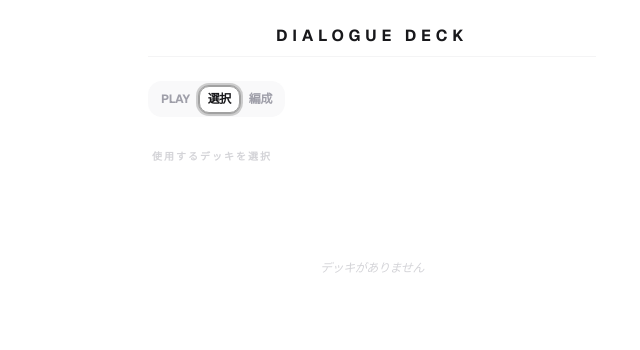
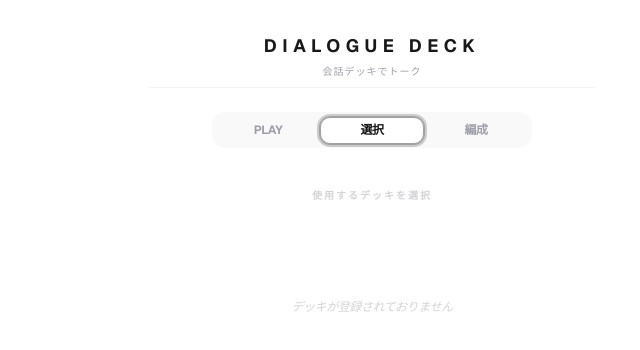
Before and after one commit to maithteeth/conversation-deck, a Next.js app: page / in a window 1280 px wide. Both pictures are taken after a click on the tab "選択". Shown: the top 350 px of the page, without its empty margins (268-908 px from the left). Built offline with nearby package versions, Linux system fonts and the light colour scheme.

Commit message:
Refine: Add tagline and update deck labels for Conversation Deck

```diff
--- a/app/page.tsx
+++ b/app/page.tsx
@@ -59,7 +59,7 @@ export default function ConversationDeck() {
     setDecks([...decks, newDeck])
     setNewDeckName("")
     setSelectedDeckId(newDeck.id)
-    setActiveTab("edit") // 作成後は編成画面へ
+    setActiveTab("edit")
   }
 
   const addCard = () => {
@@ -72,26 +72,30 @@ export default function ConversationDeck() {
     setSelectedDeckId(id)
     setCurrentCardIndex(0)
     setCopied(false)
-    setActiveTab("play") // 選択したらプレイ画面へ移動
+    setActiveTab("play")
   }
 
   return (
-    <main className="min-h-[100dvh] bg-white text-zinc-900 p-4 font-sans antialiased tracking-tight">
+    <main className="min-h-[100dvh] bg-white text-zinc-900 px-8 py-6 font-sans antialiased tracking-tight">
       <div className="max-w-md mx-auto space-y-6">
-        <header className="py-2 border-b border-zinc-100">
-          <h1 className="text-base font-bold tracking-[0.3em] text-center uppercase text-zinc-900">Dialogue Deck</h1>
+        <header className="py-2 border-b border-zinc-100 flex flex-col items-center">
+          <h1 className="text-lg font-bold tracking-[0.3em] uppercase text-zinc-900">Dialogue Deck</h1>
+          {/* キャッチコピーを追加 */}
+          <p className="text-[10px] font-medium text-zinc-400 tracking-widest mt-1">会話デッキでトーク</p>
         </header>
 
         <Tabs value={activeTab} onValueChange={setActiveTab} className="w-full">
-          <TabsList className="bg-zinc-100/50 p-1 rounded-xl mb-6 h-12">
-            <TabsTrigger value="play" className="w-full rounded-lg py-2 text-xs font-bold data-[state=active]:bg-white data-[state=active]:text-zinc-900 text-zinc-400 transition-all">PLAY</TabsTrigger>
-            <TabsTrigger value="select" className="w-full rounded-lg py-2 text-xs font-bold data-[state=active]:bg-white data-[state=active]:text-zinc-900 text-zinc-400 transition-all">選択</TabsTrigger>
-            <TabsTrigger value="edit" className="w-full rounded-lg py-2 text-xs font-bold data-[state=active]:bg-white data-[state=active]:text-zinc-900 text-zinc-400 transition-all">編成</TabsTrigger>
-          </TabsList>
+          <div className="flex justify-center mb-8">
+            <TabsList className="bg-zinc-100/50 p-1 rounded-xl h-12 w-full max-w-[320px]">
+              <TabsTrigger value="play" className="w-full rounded-lg py-2 text-xs font-bold data-[state=active]:bg-indigo-600 data-[state=active]:text-white text-zinc-400 transition-all uppercase">PLAY</TabsTrigger>
+              <TabsTrigger value="select" className="w-full rounded-lg py-2 text-xs font-bold data-[state=active]:bg-white data-[state=active]:text-zinc-900 text-zinc-400 transition-all">選択</TabsTrigger>
+              <TabsTrigger value="edit" className="w-full rounded-lg py-2 text-xs font-bold data-[state=active]:bg-white data-[state=active]:text-zinc-900 text-zinc-400 transition-all">編成</TabsTrigger>
+            </TabsList>
+          </div>
 
           <TabsContent value="play" className="m-0 outline-none">
             {selectedDeck && selectedDeck.cards.length > 0 ? (
-              <div className="relative min-h-[75dvh] py-10 bg-zinc-50 rounded-[40px] flex flex-col items-center justify-between border border-zinc-100 shadow-inner px-6">
+              <div className="relative min-h-[72dvh] py-10 bg-zinc-50 rounded-[40px] flex flex-col items-center justify-between border border-zinc-100 shadow-inner px-6">
                 <div className="absolute top-6 px-4 py-1 bg-white border border-zinc-200 rounded-full shadow-sm">
                   <span className="text-[10px] font-bold text-zinc-400 tracking-widest uppercase">{selectedDeck.name}</span>
                 </div>
@@ -118,13 +122,13 @@ export default function ConversationDeck() {
                           onClick={(e) => { e.stopPropagation(); copyToClipboard(); }}
                           className="absolute top-6 left-6 text-zinc-200 hover:text-zinc-900 z-10 hover:bg-zinc-50 rounded-full"
                         >
-                          {copied ? <Check size={18} className="text-zinc-900" /> : <Copy size={18} />}
+                          {copied ? <Check size={20} className="text-zinc-900" /> : <Copy size={20} />}
                         </Button>
 
-                        <div className="absolute top-7 right-7 text-zinc-50"><Layers size={24}/></div>
-                        <div className="absolute bottom-7 left-7 text-zinc-50"><BookOpen size={24}/></div>
+                        <div className="absolute top-7 right-7 text-zinc-50"><Layers size={28}/></div>
+                        <div className="absolute bottom-7 left-7 text-zinc-50"><BookOpen size={28}/></div>
 
-                        <p className="text-xl font-bold text-zinc-800 text-center leading-relaxed tracking-tight">
+                        <p className="text-2xl font-bold text-zinc-800 text-center leading-relaxed tracking-tight">
                           {selectedDeck.cards[currentCardIndex].text}
                         </p>
                       </Card>
@@ -148,50 +152,50 @@ export default function ConversationDeck() {
             ) : (
               <div className="min-h-[70vh] flex flex-col items-center justify-center bg-zinc-50 rounded-[40px] text-zinc-300 border border-dashed border-zinc-200 gap-4">
                 <BookOpen size={32} strokeWidth={1} />
-                <span className="text-xs font-bold tracking-widest uppercase">デッキまたはカードを登録してください</span>
+                <span className="text-xs font-bold tracking-widest uppercase">会話カードを登録してください</span>
               </div>
             )}
           </TabsContent>
 
           <TabsContent value="select" className="space-y-4 outline-none">
-            <h3 className="text-[10px] font-bold text-zinc-300 tracking-[0.2em] uppercase px-1">使用するデッキを選択</h3>
+            <h3 className="text-[10px] font-bold text-zinc-300 tracking-[0.2em] uppercase px-1 text-center">使用するデッキを選択</h3>
             <div className="grid gap-3">
               {decks.map(d => (
                 <button
                   key={d.id}
                   onClick={() => selectDeckAndPlay(d.id)}
-                  className={`flex items-center justify-between p-5 rounded-2xl border transition-all ${selectedDeckId === d.id ? "bg-zinc-900 border-zinc-900 text-white shadow-lg" : "bg-white border-zinc-100 text-zinc-600 hover:border-zinc-300"}`}
+                  className={`flex items-center justify-between p-6 rounded-2xl border transition-all ${selectedDeckId === d.id ? "bg-zinc-900 border-zinc-900 text-white shadow-lg" : "bg-white border-zinc-100 text-zinc-600 hover:border-zinc-300 shadow-sm"}`}
                 >
                   <div className="flex flex-col items-start">
-                    <span className="font-bold text-sm">{d.name}</span>
-                    <span className={`text-[10px] ${selectedDeckId === d.id ? "text-zinc-400" : "text-zinc-300"}`}>{d.cards.length} 枚のカード</span>
+                    <span className="font-bold text-base">{d.name}</span>
+                    <span className={`text-[10px] mt-1 ${selectedDeckId === d.id ? "text-zinc-400" : "text-zinc-300"}`}>{d.cards.length} 枚のカード</span>
                   </div>
-                  <ChevronRight size={18} opacity={selectedDeckId === d.id ? 1 : 0.3} />
+                  <ChevronRight size={20} opacity={selectedDeckId === d.id ? 1 : 0.3} />
                 </button>
               ))}
               {decks.length === 0 && (
-                <p className="text-center py-20 text-zinc-300 text-xs italic">デッキがありません</p>
+                <p className="text-center py-20 text-zinc-300 text-xs italic font-medium">デッキが登録されておりません</p>
               )}
             </div>
           </TabsContent>
 
           <TabsContent value="edit" className="space-y-10 outline-none">
-            <section className="space-y-4 px-1">
-              <h3 className="text-[10px] font-bold text-zinc-300 tracking-[0.2em] uppercase">デッキを新規作成</h3>
+            <section className="space-y-4">
+              <h3 className="text-[10px] font-bold text-zinc-300 tracking-[0.2em] uppercase px-1">会話デッキを新規作成</h3>
               <div className="flex gap-2">
-                <Input placeholder="新しいデッキ名..." value={newDeckName} onChange={(e) => setNewDeckName(e.target.value)} className="bg-zinc-50 border-none h-14 rounded-2xl focus:ring-zinc-900 shadow-inner" />
-                <Button onClick={addDeck} className="bg-zinc-900 hover:bg-zinc-800 text-white h-14 w-14 rounded-2xl shrink-0 shadow-lg shadow-zinc-200"><Plus size={24}/></Button>
+                <Input placeholder="新しい会話デッキ名..." value={newDeckName} onChange={(e) => setNewDeckName(e.target.value)} className="bg-zinc-50 border-none h-14 rounded-2xl focus:ring-zinc-900 shadow-inner text-sm px-5" />
+                <Button onClick={addDeck} className="bg-zinc-900 hover:bg-zinc-800 text-white h-14 w-14 rounded-2xl shrink-0 shadow-lg"><Plus size={24}/></Button>
               </div>
             </section>
 
-            <section className="space-y-6 px-1">
-              <h3 className="text-[10px] font-bold text-zinc-300 tracking-[0.2em] uppercase">カードの編集</h3>
+            <section className="space-y-6">
+              <h3 className="text-[10px] font-bold text-zinc-300 tracking-[0.2em] uppercase px-1">カード編集：{selectedDeck?.name}</h3>
               <div className="flex gap-2 overflow-x-auto pb-4 scrollbar-hide">
                 {decks.map(d => (
                   <button
                     key={d.id}
                     onClick={() => setSelectedDeckId(d.id)}
-                    className={`px-4 py-2 rounded-xl text-xs font-bold transition-all border whitespace-nowrap ${selectedDeckId === d.id ? "bg-zinc-100 border-zinc-200 text-zinc-900" : "bg-white border-zinc-100 text-zinc-300 hover:border-zinc-200"}`}
+                    className={`px-5 py-2 rounded-xl text-xs font-bold transition-all border whitespace-nowrap ${selectedDeckId === d.id ? "bg-zinc-100 border-zinc-200 text-zinc-900" : "bg-white border-zinc-100 text-zinc-300 hover:border-zinc-200"}`}
                   >
                     {d.name}
                   </button>
@@ -201,13 +205,13 @@ export default function ConversationDeck() {
               {selectedDeck && (
                 <div className="space-y-4 pt-2">
                   <div className="flex gap-2">
-                    <Input placeholder="会話カードを追加..." value={newCardText} onChange={(e) => setNewCardText(e.target.value)} className="bg-zinc-50 border-none h-14 rounded-2xl shadow-inner" />
-                    <Button onClick={addCard} className="bg-zinc-200 text-zinc-900 hover:bg-zinc-300 h-14 w-14 rounded-2xl shrink-0"><Plus size={24}/></Button>
+                    <Input placeholder="会話カードを追加..." value={newCardText} onChange={(e) => setNewCardText(e.target.value)} className="bg-zinc-50 border-none h-14 rounded-2xl shadow-inner text-sm px-5" />
+                    <Button onClick={addCard} className="bg-zinc-200 text-zinc-900 hover:bg-stone-300 h-14 w-14 rounded-2xl shrink-0"><Plus size={24}/></Button>
                   </div>
                   <div className="space-y-2 max-h-[35vh] overflow-y-auto pr-2 custom-scrollbar">
                     {selectedDeck.cards.map((c) => (
-                      <div key={c.id} className="flex justify-between items-center p-5 bg-white rounded-2xl border border-zinc-100 shadow-sm">
-                        <span className="text-sm text-zinc-600 font-medium">{c.text}</span>
+                      <div key={c.id} className="flex justify-between items-center p-5 bg-white rounded-2xl border border-zinc-100 shadow-sm hover:border-zinc-200 transition-colors">
+                        <span className="text-sm text-zinc-600 font-bold">{c.text}</span>
                         <Button variant="ghost" size="sm" onClick={() => setDecks(decks.map(d => d.id === selectedDeckId ? { ...d, cards: d.cards.filter(card => card.id !== c.id) } : d))} className="text-zinc-300 hover:text-red-500 hover:bg-transparent">
                           <Trash2 size={16}/>
                         </Button>
```
